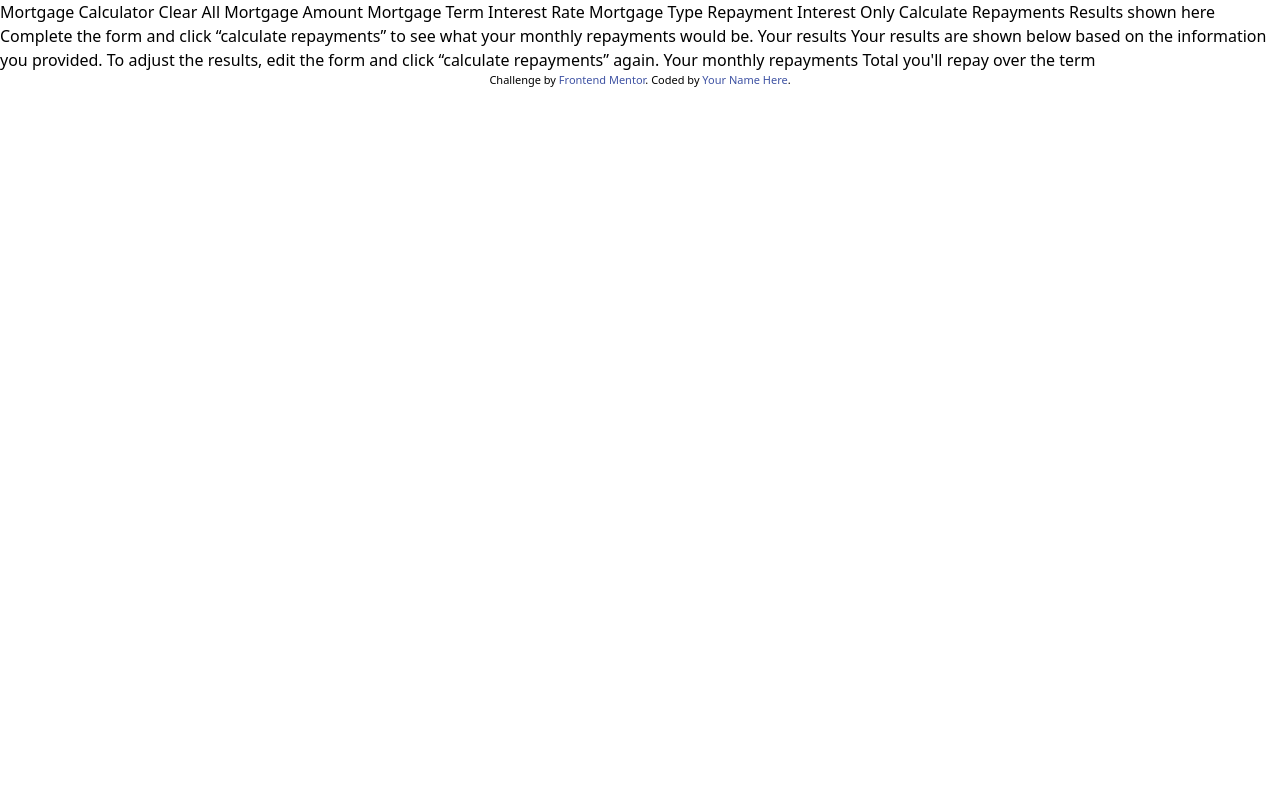
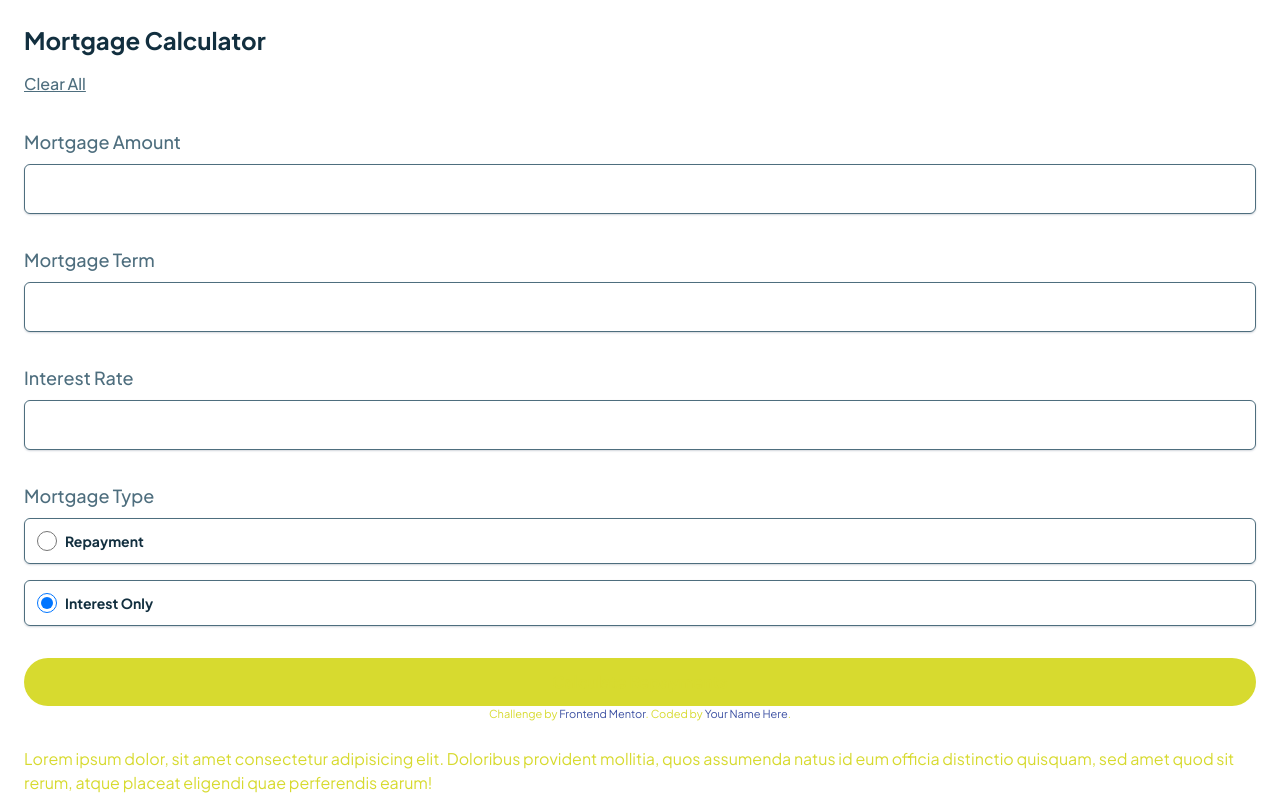
Before and after one commit to Ebee02/mortgage-repayment-calculator-main, a plain HTML site: page index.html in a window 1280 px wide. Drawn offline with nearby package versions, Linux system fonts and the light colour scheme.

Commit message:
Update the index.html

```diff
--- /dev/null
+++ b/css/style.css
@@ -0,0 +1,11 @@
+@import url("https://fonts.googleapis.com/css2?family=Plus+Jakarta+Sans:ital,wght@0,200..800;1,200..800&display=swap");
+
+body {
+  font-family: "Plus Jakarta Sans", sans-serif;
+
+  color: hsl(203, 41%, 72%);
+  color: hsl(200, 26%, 54%);
+  color: #4e6e7e;
+  color: hsl(202, 55%, 16%);
+  color: #d7da2f;
+}
--- a/index.html
+++ b/index.html
@@ -10,7 +10,9 @@
       sizes="32x32"
       href="./assets/images/favicon-32x32.png"
     />
+    <link rel="stylesheet" href="css/style.css" />
     <script src="https://cdn.tailwindcss.com"></script>
+
     <title>Frontend Mentor | Mortgage repayment calculator</title>
 
     <!-- Feel free to remove these styles or customise in your own stylesheet 👍 -->
@@ -24,29 +26,105 @@
       }
     </style>
   </head>
-  <body>
-    Mortgage Calculator Clear All Mortgage Amount Mortgage Term Interest Rate
-    Mortgage Type Repayment Interest Only Calculate Repayments
+  <body class="flex flex-col antialiased min-h-screen px-6">
+    <section class="main-section py-6">
+      <h1 class="text-2xl font-bold text-[#122f3f] mb-4">
+        Mortgage Calculator
+      </h1>
+      <a href="#" class="underline text-[#4e6e7e] font-medium">Clear All</a>
 
-    <!-- Empty results start -->
+      <form action="" class="mt-8 flex flex-col gap-8">
+        <div>
+          <label
+            for="mortgage-amount"
+            class="font-medium text-lg text-[#4e6e7e]"
+            >Mortgage Amount</label
+          >
+          <input
+            id="mortgage-amount"
+            type="number"
+            class="w-full mt-2 p-3 border border-[#4e6e7e] rounded-md shadow-sm shadow-gray-300"
+          />
+        </div>
+        <div>
+          <label for="mortgage-term" class="font-medium text-lg text-[#4e6e7e]"
+            >Mortgage Term</label
+          >
+          <input
+            id="mortgage-term"
+            type="number"
+            class="w-full mt-2 p-3 border border-[#4e6e7e] rounded-md shadow-sm shadow-gray-300"
+          />
+        </div>
+        <div>
+          <label for="interest-rate" class="font-medium text-lg text-[#4e6e7e]"
+            >Interest Rate</label
+          >
+          <input
+            id="interest-rate"
+            type="number"
+            class="w-full mt-2 p-3 border border-[#4e6e7e] rounded-md shadow-sm shadow-gray-300"
+          />
+        </div>
+        <div>
+          <label for="mortgage-type" class="font-medium text-lg text-[#4e6e7e]"
+            >Mortgage Type</label
+          >
+          <div
+            class="flex items-center mb-4 w-full mt-2 p-3 border border-[#4e6e7e] rounded-md shadow-sm shadow-gray-300"
+          >
+            <input
+              id="default-radio-1"
+              type="radio"
+              value=""
+              name="default-radio"
+              class="w-5 h-5 text-blue-600 bg-gray-100 border-gray-300"
+            />
+            <label
+              for="default-radio-1"
+              class="ms-2 text-sm font-bold text-[#122f3f] text-lg"
+              >Repayment</label
+            >
+          </div>
+          <div
+            class="flex items-center w-full mt-2 p-3 border border-[#4e6e7e] rounded-md shadow-sm shadow-gray-300"
+          >
+            <input
+              checked
+              id="default-radio-2"
+              type="radio"
+              value=""
+              name="default-radio"
+              class="w-5 h-5 text-blue-600 bg-gray-100 border-gray-300"
+            />
+            <label
+              for="default-radio-2"
+              class="ms-2 text-sm font-bold text-[#122f3f] text-lg"
+              >Interest Only</label
+            >
+          </div>
+        </div>
 
-    Results shown here Complete the form and click “calculate repayments” to see
-    what your monthly repayments would be.
+        <button
+          type="submit"
+          class="w-full py-3 rounded-full cursor-pointer font-bold bg-[#d7da2f]"
+        >
+          Calculate Repayments
+        </button>
+      </form>
 
-    <!-- Empty results end -->
+      <div class="attribution">
+        Challenge by
+        <a href="https://www.frontendmentor.io?ref=challenge">Frontend Mentor</a
+        >. Coded by <a href="#">Your Name Here</a>.
+      </div>
+    </section>
 
-    <!-- Completed results start -->
-
-    Your results Your results are shown below based on the information you
-    provided. To adjust the results, edit the form and click “calculate
-    repayments” again. Your monthly repayments Total you'll repay over the term
-
-    <!-- Completed results end -->
-
-    <div class="attribution">
-      Challenge by
-      <a href="https://www.frontendmentor.io?ref=challenge">Frontend Mentor</a>.
-      Coded by <a href="#">Your Name Here</a>.
-    </div>
+    <section>
+      Lorem ipsum dolor, sit amet consectetur adipisicing elit. Doloribus
+      provident mollitia, quos assumenda natus id eum officia distinctio
+      quisquam, sed amet quod sit rerum, atque placeat eligendi quae perferendis
+      earum!
+    </section>
   </body>
 </html>
```
Also changed, not shown: 1 other file.
